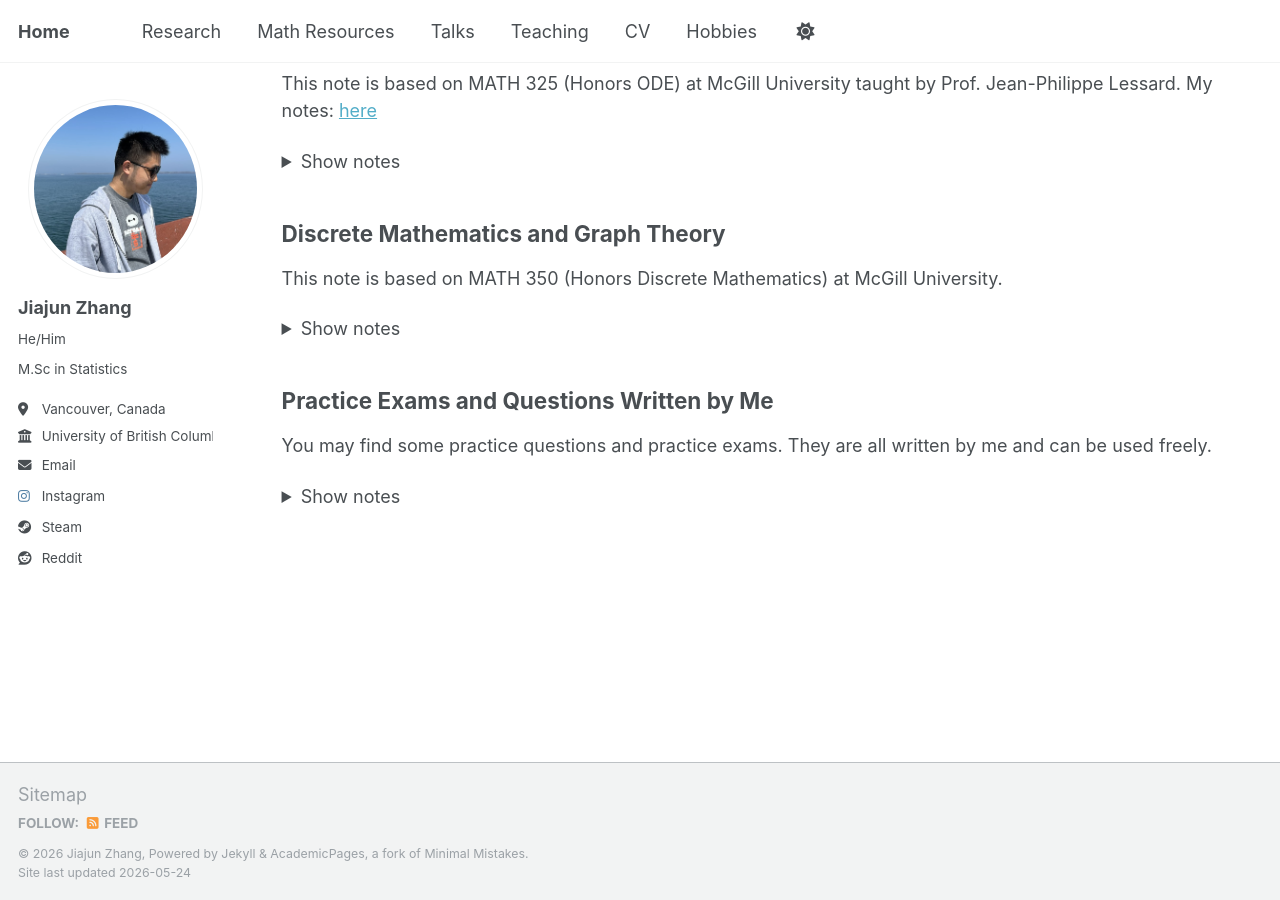
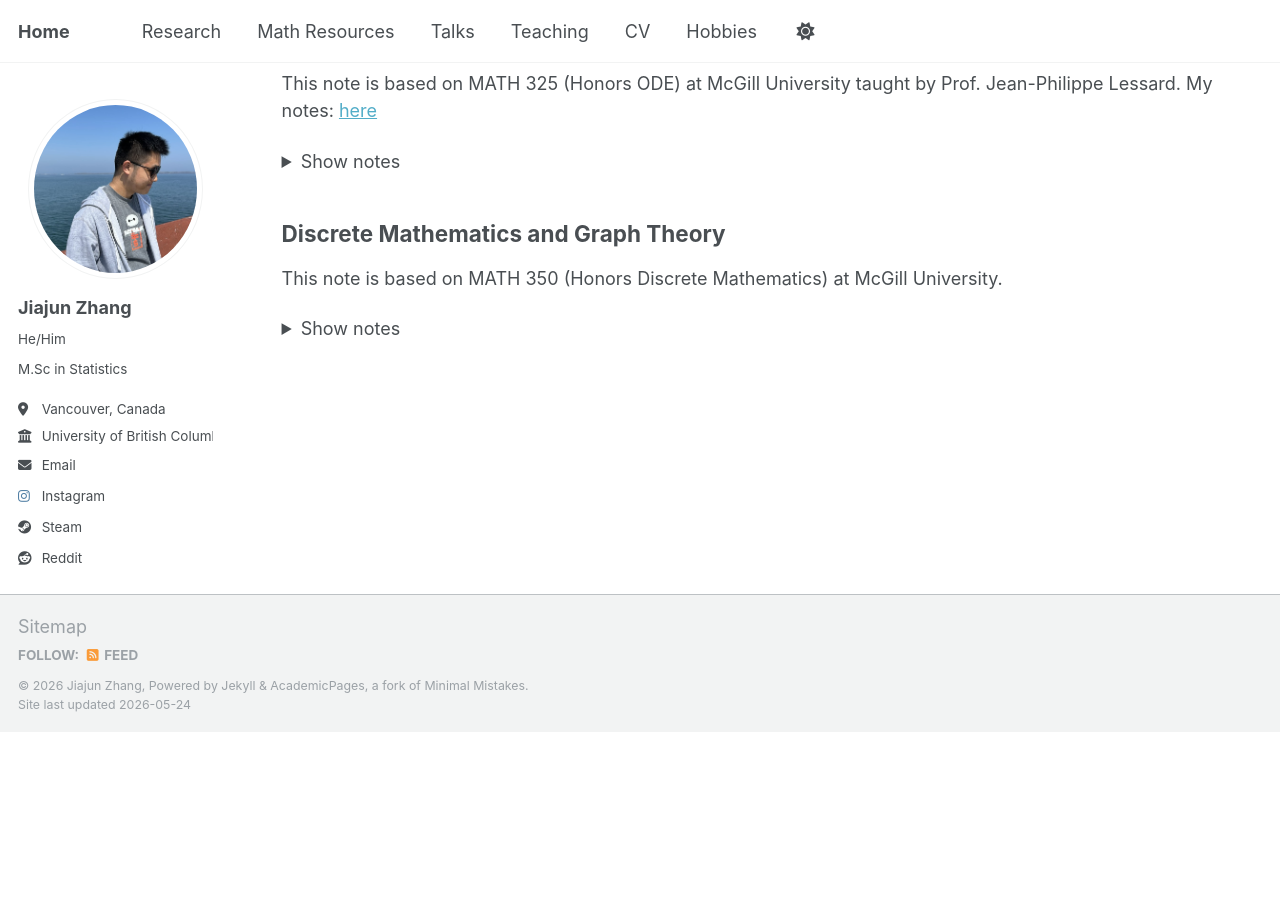
Before and after one commit to JohanssonRein/JohanssonRein.github.io, a Jekyll site: the page built from _pages/publications.html, in a window 1280 px wide and 900 px high, scrolled down 1850 px. Built offline with Jekyll 4.4.1, drawn with Linux system fonts in a browser that asks for light colours; after the commit the page ends 2582 px from its top, so only the background shows below that.

Commit message:
Update _config.yml

```diff
--- a/_config.yml
+++ b/_config.yml
@@ -128,10 +128,6 @@ publication_category:
     title: 'Discrete Mathematics and Graph Theory'
     description: >
      This note is based on MATH 350 (Honors Discrete Mathematics) at McGill University.
-  practice:
-    title: 'Practice Exams and Questions Written by Me'
-    description: >
-     You may find some practice questions and practice exams. They are all written by me and can be used freely.
 
 
 # Site Settings
```
